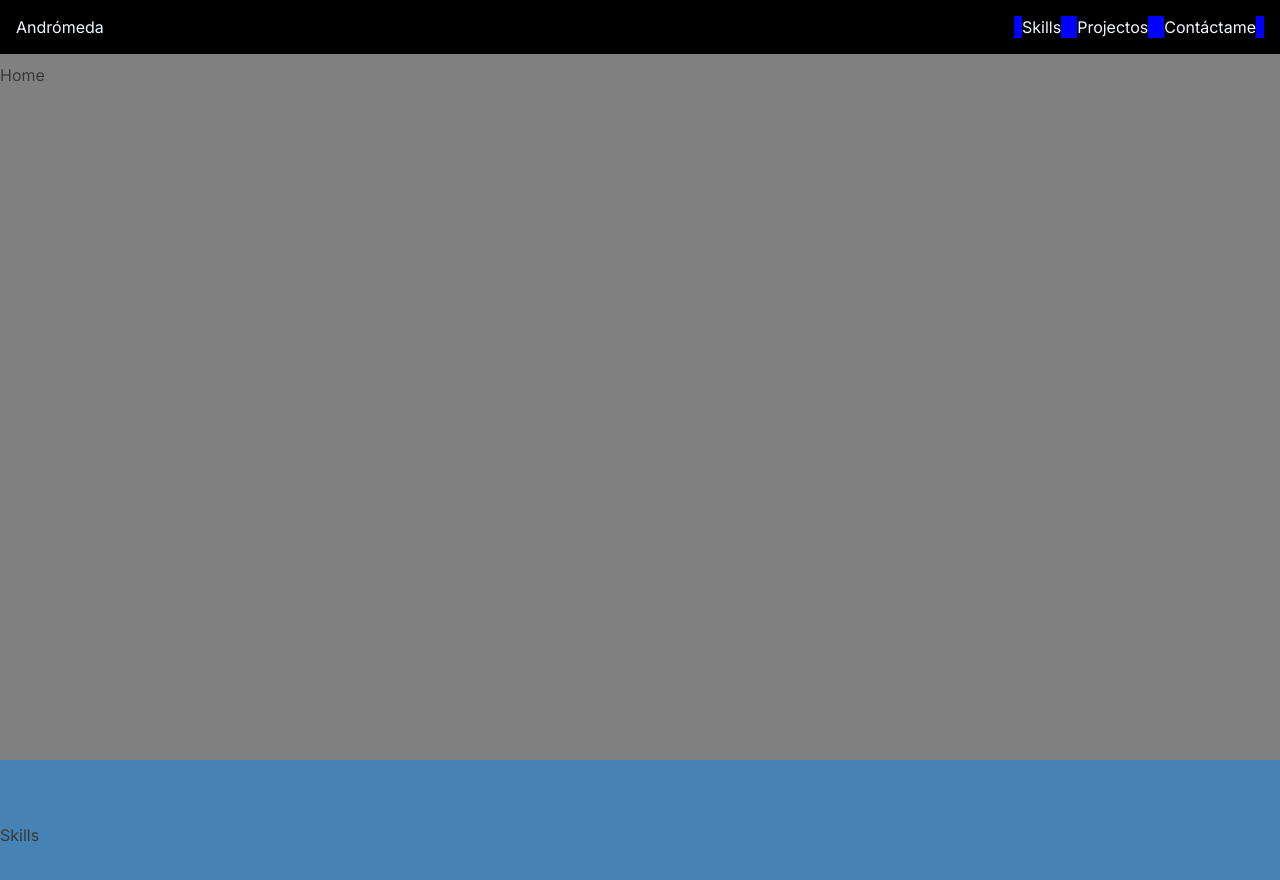
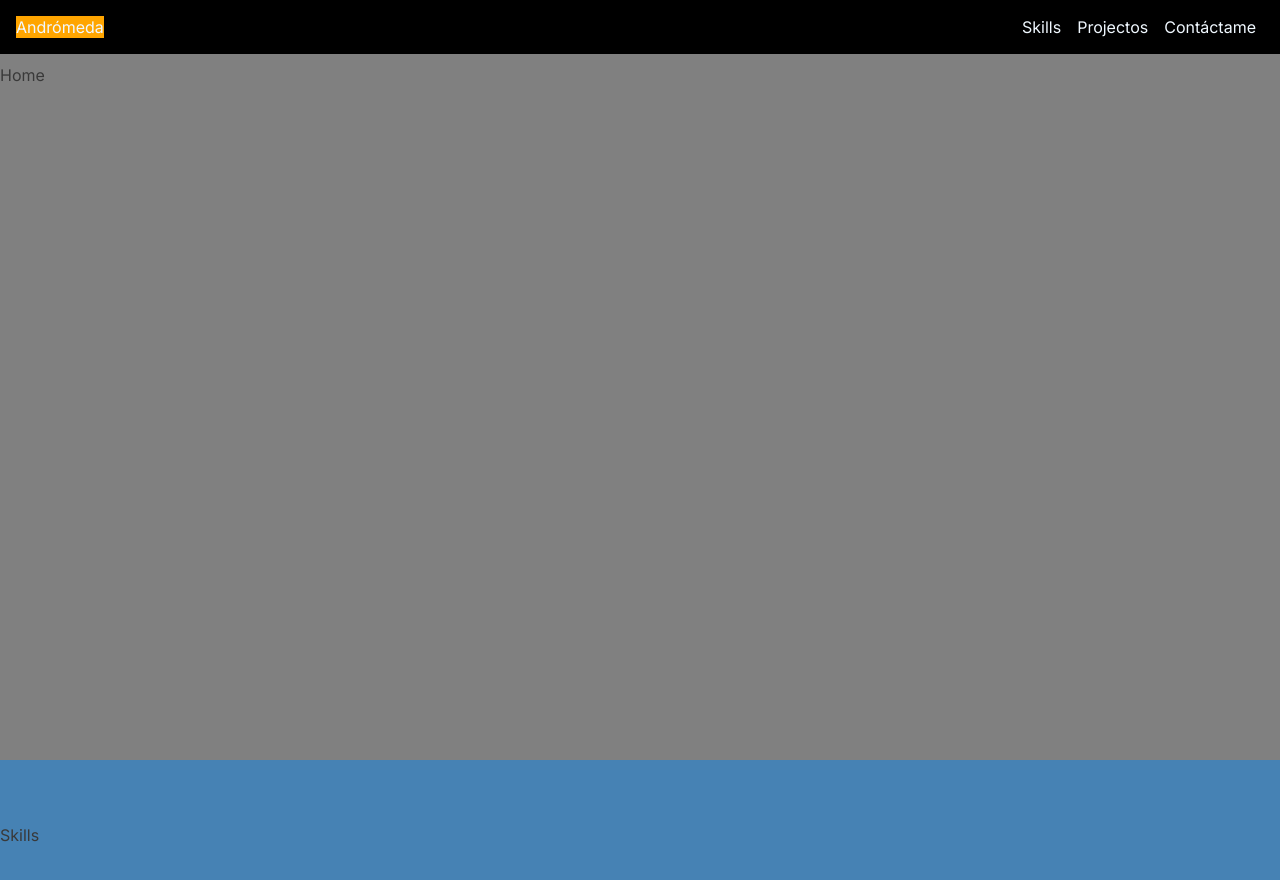
Before and after one commit to andromeda505/andromeda505, a Next.js app: page / in a window 1280 px wide. Shown: the top 880 px of the page. Built offline with nearby package versions, Linux system fonts and the light colour scheme.

Commit message:
add effects active link navbar

```diff
--- a/src/components/NavBar/NavBar.jsx
+++ b/src/components/NavBar/NavBar.jsx
@@ -4,15 +4,18 @@ import { useState } from 'react'
 import './Navbar.css'
 
 export const NavBar = () =>  {
-
+    const [activeLink, setActiveLink] = useState('home')
     const [ menu, setMenu ] = useState(false)
     const toggleMenu = () => {
         setMenu( !menu )
     }
+    const onUpdateActiveLink = (value) => {
+        setActiveLink(value);
+    }
 
     return (
         <header className='Cabecera'>
-            <h1 className="Cabecera-h1" onClick={ menu ? toggleMenu : '' }>
+            <h1 className={activeLink === 'home' ? 'Cabecera-h1-act-link' : 'Cabecera-h1'} onClick={ () => {onUpdateActiveLink('home');  menu ? toggleMenu : '' }}>
                 <a href="#home" className="Cabecera-a">Andrómeda</a>
             </h1>
 
@@ -24,9 +27,9 @@ export const NavBar = () =>  {
 
             <nav className={ `Cabecera-nav ${ menu ? 'isActive' : '' }` } >
                 <ul className="Cabecera-ul">
-                    <li className="Cabecera-li"  onClick={ toggleMenu }><a href="#skills" className="Cabecera-a">Skills</a></li>
-                    <li className="Cabecera-li"  onClick={ toggleMenu }><a href="#projects" className="Cabecera-a">Projectos</a></li>
-                    <li className="Cabecera-li"  onClick={ toggleMenu }><a href="#contact" className="Cabecera-a">Contáctame</a></li>
+                    <li className={activeLink === 'skills' && !menu ? 'Cabecera-li-act-link' : 'Cabecera-li'}  onClick={ () => { menu? toggleMenu() : ''; onUpdateActiveLink('skills')} }><a href="#skills" className="Cabecera-a">Skills</a></li>
+                    <li className={activeLink === 'projects' && !menu ? 'Cabecera-li-act-link' : 'Cabecera-li'}  onClick={ () => {menu? toggleMenu() : ''; onUpdateActiveLink('projects')} }><a href="#projects" className="Cabecera-a">Projectos</a></li>
+                    <li className={activeLink === 'contact' && !menu ? 'Cabecera-li-act-link' : 'Cabecera-li'}  onClick={ () => {menu? toggleMenu() : ''; onUpdateActiveLink('contact')} }><a href="#contact" className="Cabecera-a">Contáctame</a></li>
                 </ul>
             </nav>
         </header>
--- a/src/components/NavBar/Navbar.css
+++ b/src/components/NavBar/Navbar.css
@@ -27,10 +27,9 @@
 }
 
 .Cabecera-nav {
-    background-color: bisque;
 }
+
 .Cabecera-ul {
-    background-color: blue;
     display: flex;
     flex-flow: row nowrap;
     align-items: center;
@@ -41,6 +40,15 @@
     background-color: black;
 }
 
+.Cabecera-h1-act-link{
+    background-color: orange;
+    transition: all .8s ease;
+}
+
+.Cabecera-li-act-link{
+    background-color:cornflowerblue;
+    transition: all .8s ease;
+}
 
 @media screen and (max-width:480px) {
     .Cabecera-button {
@@ -73,7 +81,7 @@
         height: 100%;
     }
 
-    .Cabecera-li{
+    .Cabecera-li {
         margin: .5em 0;
         background-color: blueviolet;
         width: 100%;
```
